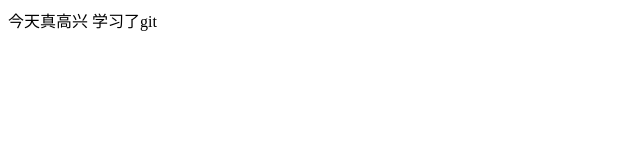
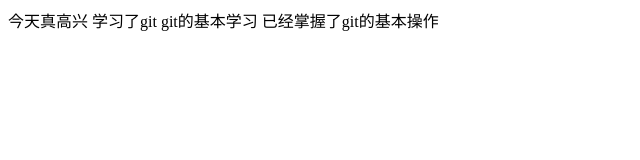
Before and after one commit to hnkjdx/xgw, a plain HTML site: page index.html in a window 1280 px wide. Shown: the whole page, without its empty margins (0-640 px from the left). Drawn offline with Linux system fonts and the light colour scheme.

Commit message:
第三次修改

```diff
--- a/index.html
+++ b/index.html
@@ -8,5 +8,7 @@
 </head>
 <body>
     今天真高兴 学习了git
+    git的基本学习
+    已经掌握了git的基本操作
 </body>
 </html>
```
